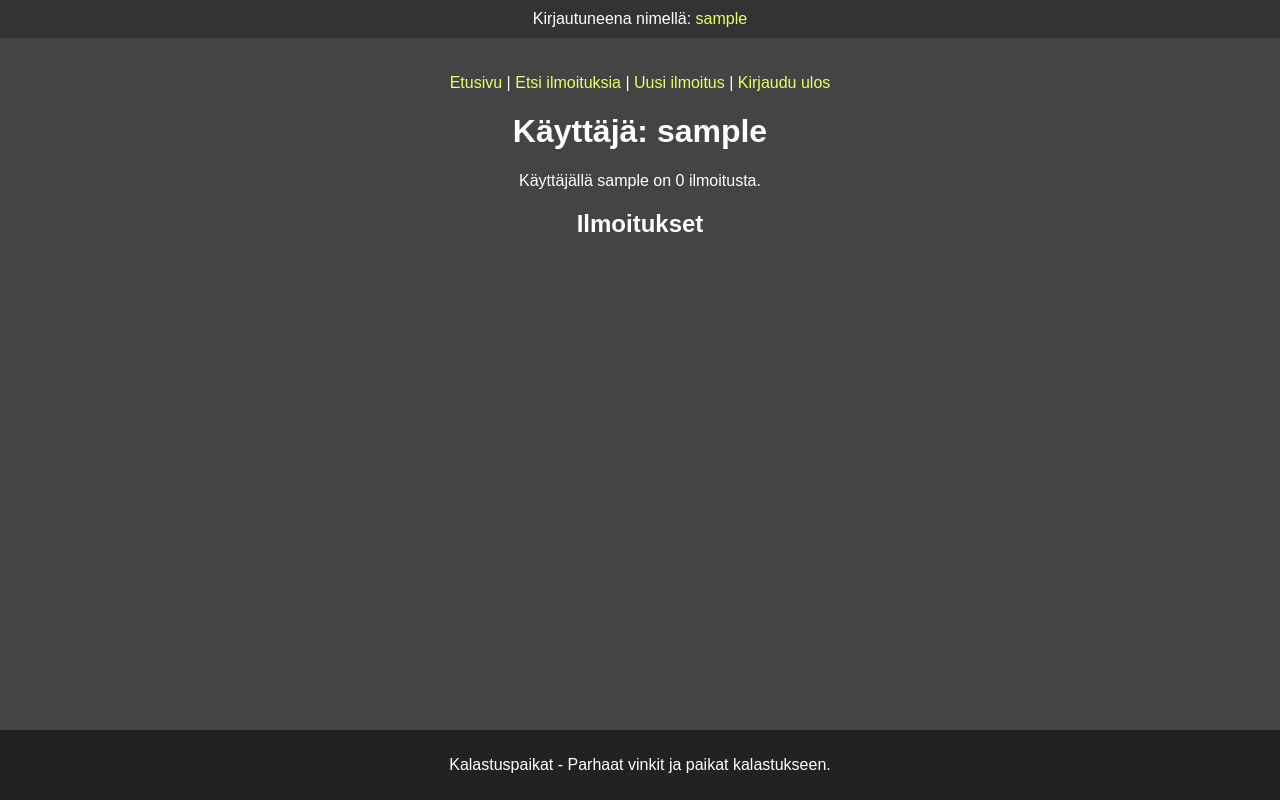
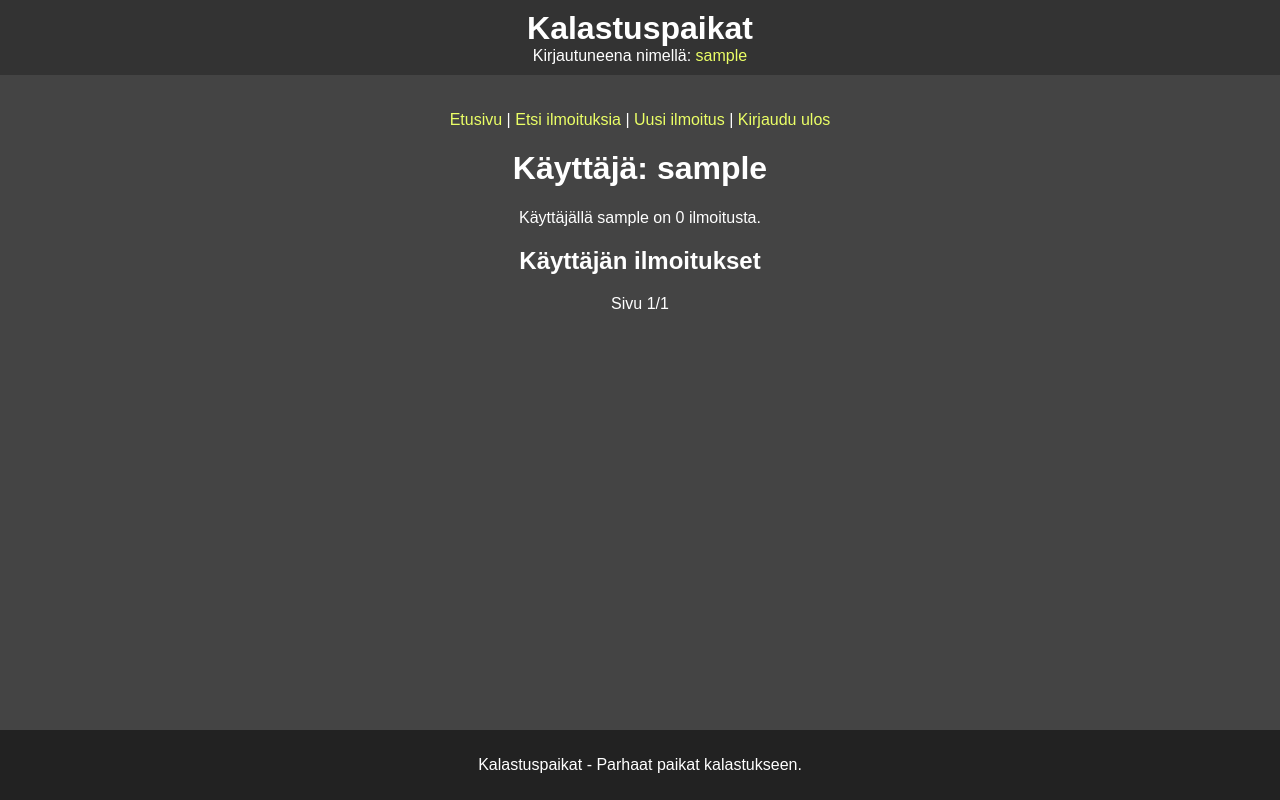
Before and after one commit to aiki0/kalastuspaikat, a Flask app: a page that uses templates/layout.html in a window 1280 px wide. Run offline with Flask 3, Linux system fonts and the light colour scheme; the visitor is signed in with stand-in values (Sample User, id 1); data comes from the database, SQL or seed files in the repository; data that the repository does not hold is empty.

Commit message:
Add paging to profile

```diff
--- a/app.py
+++ b/app.py
@@ -38,12 +38,31 @@ def index(page):
     return render_template("index.html", page=page, page_count=page_count, items=all_items)
 
 @app.route("/user/<username>")
-def show_user(username):
+@app.route("/user/<username>/<int:page>")
+def show_user(username, page=1):
     user = users.get_user(username)
     if user is None:
         abort(404)
-    user_items = users.get_items(username)
-    return render_template("show_user.html", user=user, items=user_items)
+
+    page_size = 10
+    total_items = users.item_count(username)
+    item_count = users.item_count(username)
+    page_count = math.ceil(item_count / page_size)
+    page_count = max(page_count, 1)
+
+    if page < 1:
+        return redirect(f"/user/{username}/1")
+    if page > page_count:
+        return redirect(f"/user/{username}/{page_count}")
+
+    user_items = users.get_items(username, page, page_size)
+    return render_template(
+        "show_user.html",
+        user=user,
+        items=user_items,
+        page=page,
+        page_count=page_count,
+        total_items=total_items,)
 
 @app.template_filter()
 def show_lines(content):
@@ -81,8 +100,7 @@ def show_item(item_id, page):
         comments=comments,
         images=images,
         page=page,
-        page_count=page_count,
-    )
+        page_count=page_count,)
 
 @app.route("/image/<int:image_id>")
 def show_image(image_id):
@@ -101,7 +119,9 @@ def new_item():
         return redirect("/login")
     require_login()
     classes = items.get_all_classes()
-    return render_template("new_item.html", classes=classes)
+    return render_template(
+        "new_item.html",
+        classes=classes)
 
 
 
@@ -194,7 +214,11 @@ def edit_item(item_id):
             if class_value not in all_classes[class_title]:
                 abort(403)
             classes.append((class_title, class_value))
-    return render_template("edit_item.html", item=item, classes=classes, all_classes=all_classes)
+    return render_template(
+        "edit_item.html",
+        item=item,
+        classes=classes,
+        all_classes=all_classes)
 
 @app.route("/images/<int:item_id>")
 def edit_images(item_id):
@@ -205,7 +229,10 @@ def edit_images(item_id):
     if item["username"] != session["username"]:
         abort(403)
     images = items.get_images(item_id)
-    return render_template("images.html", item=item, images=images)
+    return render_template(
+        "images.html",
+        item=item,
+        images=images)
 
 @app.route("/add_image", methods=["POST"])
 def add_image():
@@ -255,7 +282,9 @@ def remove_item(item_id):
         return redirect("/")
     else:
         if request.method == "GET":
-            return render_template("remove_item.html", item=item)
+            return render_template(
+                "remove_item.html",
+                item=item)
         if request.method == "POST":
             check_csrf()
             if "remove" in request.form:
@@ -268,7 +297,10 @@ def remove_item(item_id):
 def finditems():
     query = request.args.get("query") or ""
     all_items = items.find_items(query)
-    return render_template("find_items.html", items=all_items, query=query)
+    return render_template(
+        "find_items.html",
+        items=all_items,
+        query=query)
 
 
 @app.route("/register")
--- a/static/main.css
+++ b/static/main.css
@@ -12,6 +12,7 @@ body {
     padding: 10px;
     text-align: center;
 }
+
 
 .middle {
     background-color: #444;
--- a/templates/layout.html
+++ b/templates/layout.html
@@ -8,6 +8,11 @@
 
 <body>
     <div class="top">
+      <input type="checkbox" id="home-link" hidden onclick="window.location='/'">
+      <label for="home-link" style="cursor:pointer; font-size:2em; font-weight:bold;">
+          Kalastuspaikat
+      </label>
+      <br>
         {% if session.username %}
           Kirjautuneena nimellä: <a href="/user/{{ session.username}}">{{ session.username }}</a>
         {% endif %}
@@ -33,7 +38,7 @@
     </div>
     <div class="bottom">
         <footer>
-            <p>Kalastuspaikat - Parhaat vinkit ja paikat kalastukseen.</p>
+            <p>Kalastuspaikat - Parhaat paikat kalastukseen.</p>
         </footer>
     </div>
 </body>
--- a/templates/show_user.html
+++ b/templates/show_user.html
@@ -1,14 +1,24 @@
 {% extends "layout.html" %}
 
-{% block title %}{{  user.username  }}{% endblock %}
+{% block title %}{{ user.username }}{% endblock %}
 
 {% block content %}
     <h1>Käyttäjä: {{ user.username }}</h1>
-    Käyttäjällä {{ user.username  }} on {{ items|length }} ilmoitusta.
+    Käyttäjällä {{ user.username }} on {{ total_items }} ilmoitusta.
+
+    <h2>Käyttäjän ilmoitukset</h2>
+
     <p>
-    <h2>Ilmoitukset</h2>
-        {% for item in items %}
+        {% if page > 1 %}
+            <a href="/user/{{ user.username }}/{{ page - 1 }}">&lt;</a>
+        {% endif %}
+        Sivu {{ page }}/{{ page_count }}
+        {% if page < page_count %}
+            <a href="/user/{{ user.username }}/{{ page + 1 }}">&gt;</a>
+        {% endif %}
+    </p>
+
+    {% for item in items %}
         <li><a href="/item/{{ item.id }}">{{ item.title }}</a></li>
-        {% endfor %}
-    </p>
+    {% endfor %}
 {% endblock %}
--- a/users.py
+++ b/users.py
@@ -10,18 +10,35 @@ def get_user(username):
         return {"id": user_id, "username": username}
     return None
 
-def get_items(username):
-    sql = """SELECT items.id, items.title, items.description
-             FROM items
-             JOIN users ON items.user_id = users.id
-             WHERE users.username = ?
-             ORDER BY items.id DESC"""
-    return db.query(sql, [username])
+def get_items(username, page=1, page_size=10):
+    offset = (page - 1) * page_size
+    sql = """
+        SELECT items.*
+        FROM items
+        JOIN users ON items.user_id = users.id
+        WHERE users.username = ?
+        ORDER BY items.id DESC
+        LIMIT ? OFFSET ?
+    """
+    return db.query(sql, [username, page_size, offset])
+
+def item_count(username):
+    sql = """
+        SELECT COUNT(*) AS count
+        FROM items
+        JOIN users ON items.user_id = users.id
+        WHERE users.username = ?
+    """
+    result = db.query(sql, [username])
+    return result[0]["count"] if result else 0
+
 
 def create_user(username, password):
     password_hash = generate_password_hash(password)
     sql = "INSERT INTO users (username, password_hash) VALUES (?, ?)"
     db.execute(sql, [username, password_hash])
+
+
 
 def check_login(username, password):
         sql = "SELECT id, password_hash FROM users WHERE username = ?"
```
